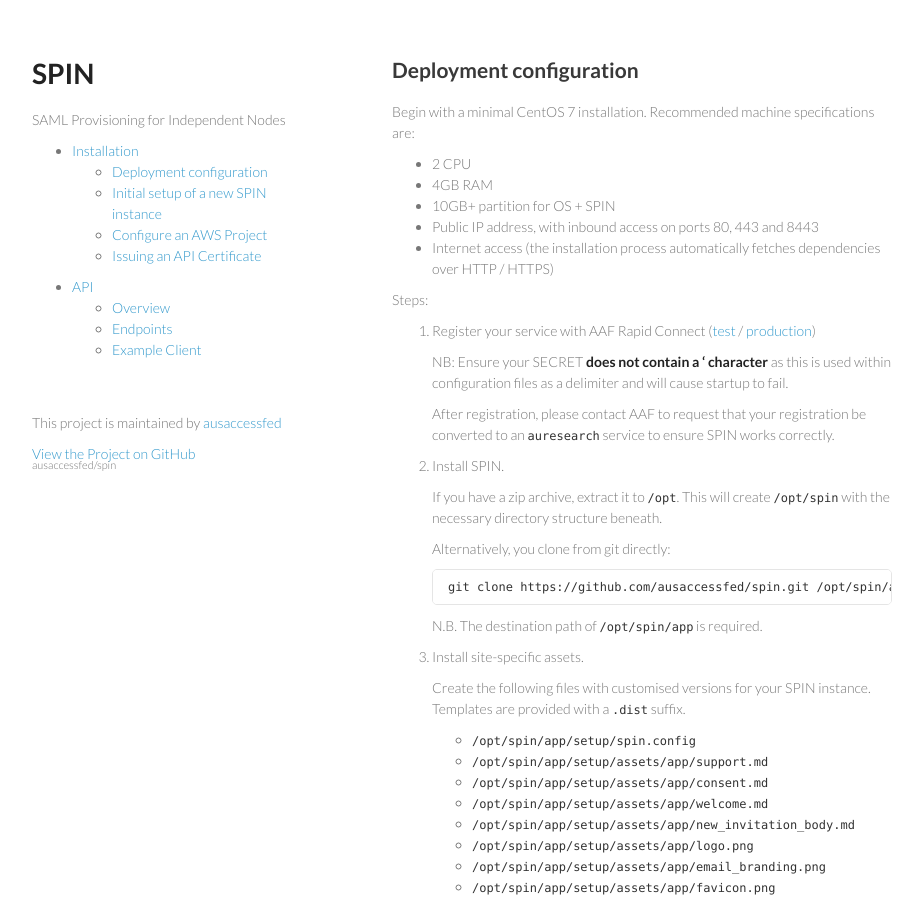
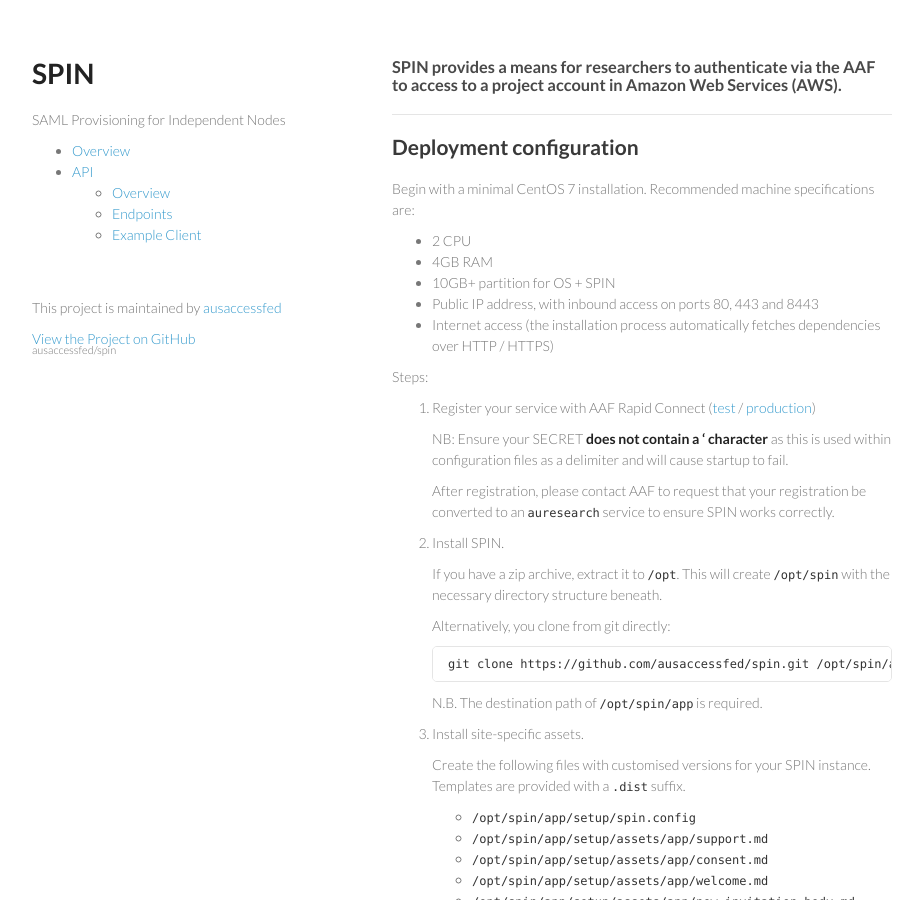
Before and after one commit to ausaccessfed/spin, a Jekyll site: the page built from index.md, in a window 1280 px wide and 900 px high. Shown: the whole window, without its empty margins (178-1101 px from the left). Built offline with Jekyll 4.4.1, drawn with Linux system fonts in a browser that asks for light colours; nearby versions of some CDN libraries; Markdown is read by kramdown in place of the engine named in the settings.

Commit message:
Tweaking so configuration matches github's

```diff
--- a/_config.yml
+++ b/_config.yml
@@ -3,6 +3,7 @@ encoding: utf-8
 highlighter: pygments
 safe: true
 lsi: false
+baseurl: /spin
 
 kramdown:
   input: GFM
--- a/_layouts/default.html
+++ b/_layouts/default.html
@@ -5,8 +5,8 @@
   <meta http-equiv="X-UA-Compatible" content="chrome=1">
   <title>SPIN by ausaccessfed</title>
 
-  <link rel="stylesheet" href="{{site.url}}/stylesheets/styles.css">
-  <link rel="stylesheet" href="{{site.url}}/stylesheets/pygment_trac.css">
+  <link rel="stylesheet" href="{{site.baseurl}}/stylesheets/styles.css">
+  <link rel="stylesheet" href="{{site.baseurl}}/stylesheets/pygment_trac.css">
   <meta name="viewport"
         content="width=device-width, initial-scale=1, user-scalable=no">
   <!--[if lt IE 9]>
@@ -22,45 +22,45 @@
 
     <ul>
       <li>
-        <a href="{{site.url}}/README.html">Installation</a>
-        {% if page.url == "/README.html" %} <div id="toc"></div> {% endif %}
+        <a href="{{site.baseurl}}/index.html">Overview</a>
+        {% if page.url == "/index.html" %} <div id="toc"></div> {% endif %}
       </li>
       <li>
-        <a href="{{site.url}}/doc/api/v1/README.html">API</a>
+        <a href="{{site.baseurl}}/doc/api/v1/README.html">API</a>
         <ul>
           <li>
-            <a href="{{site.url}}/doc/api/v1/README.html">Overview</a>
+            <a href="{{site.baseurl}}/doc/api/v1/README.html">Overview</a>
             {% if page.url == "/doc/api/v1/README.html" %} <div id="toc"></div> {% endif %}
           </li>
           <li>
-            <a href="{{site.url}}/doc/api/v1/endpoints.html">Endpoints</a>
+            <a href="{{site.baseurl}}/doc/api/v1/endpoints.html">Endpoints</a>
             {% if page.url contains "/doc/api/v1/endpoints" %}
             <ul>
               <li>
-                <a href="{{site.url}}/doc/api/v1/endpoints/subjects.html">Subjects</a>
+                <a href="{{site.baseurl}}/doc/api/v1/endpoints/subjects.html">Subjects</a>
                 {% if page.url == "/doc/api/v1/endpoints/subjects.html" %} <div id="toc"></div> {% endif %}
               </li>
               <li>
-                <a href="{{site.url}}/doc/api/v1/endpoints/organisations.html">Organisations</a>
+                <a href="{{site.baseurl}}/doc/api/v1/endpoints/organisations.html">Organisations</a>
                 {% if page.url == "/doc/api/v1/endpoints/organisations.html" %} <div id="toc"></div> {% endif %}
               </li>
               <li>
-                <a href="{{site.url}}/doc/api/v1/endpoints/projects.html">Projects</a>
+                <a href="{{site.baseurl}}/doc/api/v1/endpoints/projects.html">Projects</a>
                 {% if page.url == "/doc/api/v1/endpoints/projects.html" %} <div id="toc"></div> {% endif %}
               </li>
               <li>
-                <a href="{{site.url}}/doc/api/v1/endpoints/project_roles.html">Project Roles</a>
+                <a href="{{site.baseurl}}/doc/api/v1/endpoints/project_roles.html">Project Roles</a>
                 {% if page.url == "/doc/api/v1/endpoints/project_roles.html" %} <div id="toc"></div> {% endif %}
               </li>
               <li>
-                <a href="{{site.url}}/doc/api/v1/endpoints/subject_project_roles.html">Subject / ProjectRole</a>
+                <a href="{{site.baseurl}}/doc/api/v1/endpoints/subject_project_roles.html">Subject / ProjectRole</a>
                 {% if page.url == "/doc/api/v1/endpoints/subject_project_roles.html" %} <div id="toc"></div> {% endif %}
               </li>
             </ul>
             {% endif %}
           </li>
           <li>
-            <a href="{{site.url}}/api-client-demo/README.html">Example Client</a>
+            <a href="{{site.baseurl}}/api-client-demo/README.html">Example Client</a>
             {% if page.url == "/api-client-demo/README.html" %} <div id="toc"></div> {% endif %}
           </li>
         </ul>
@@ -82,9 +82,9 @@
     {{ content }}
   </section>
 </div>
-<script src="{{site.url}}/javascripts/scale.fix.js"></script>
+<script src="{{site.baseurl}}/javascripts/scale.fix.js"></script>
 <script src="http://code.jquery.com/jquery-1.11.2.min.js"></script>
-<script src="{{site.url}}/javascripts/toc.js"></script>
+<script src="{{site.baseurl}}/javascripts/toc.js"></script>
 <script type="text/javascript">
   $(document).ready(function() {
     $('#toc').toc({ listType: 'ul',
--- a/README.md
+++ b/index.md
@@ -1,4 +1,7 @@
 ---
+---
+
+### SPIN provides a means for researchers to authenticate via the AAF to access to a project account in Amazon Web Services (AWS).
 ---
 
 ## Deployment configuration
```
